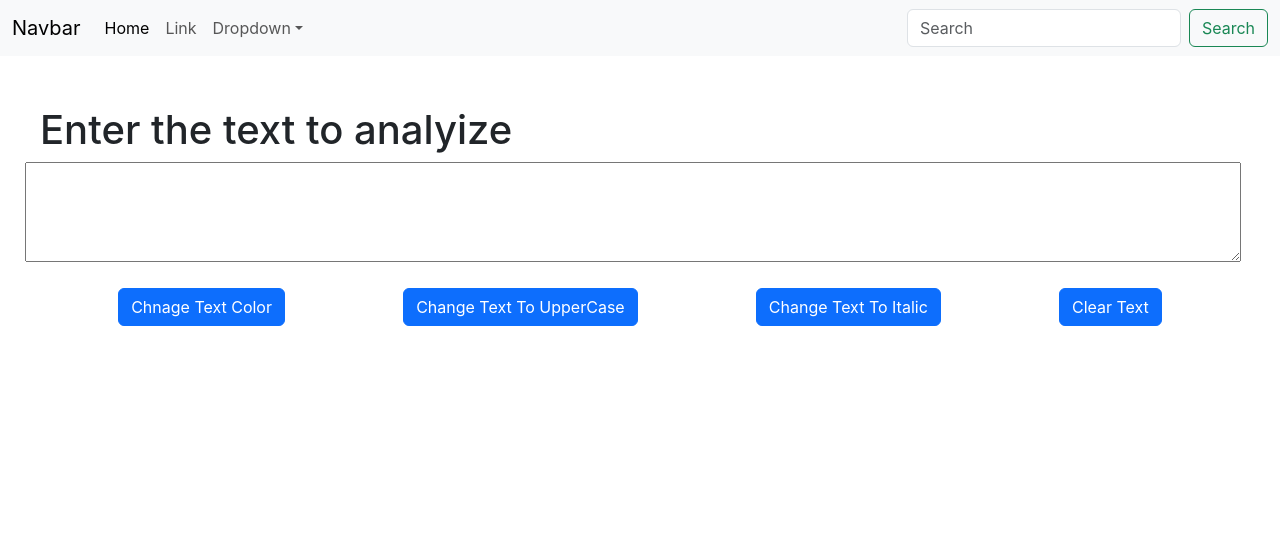
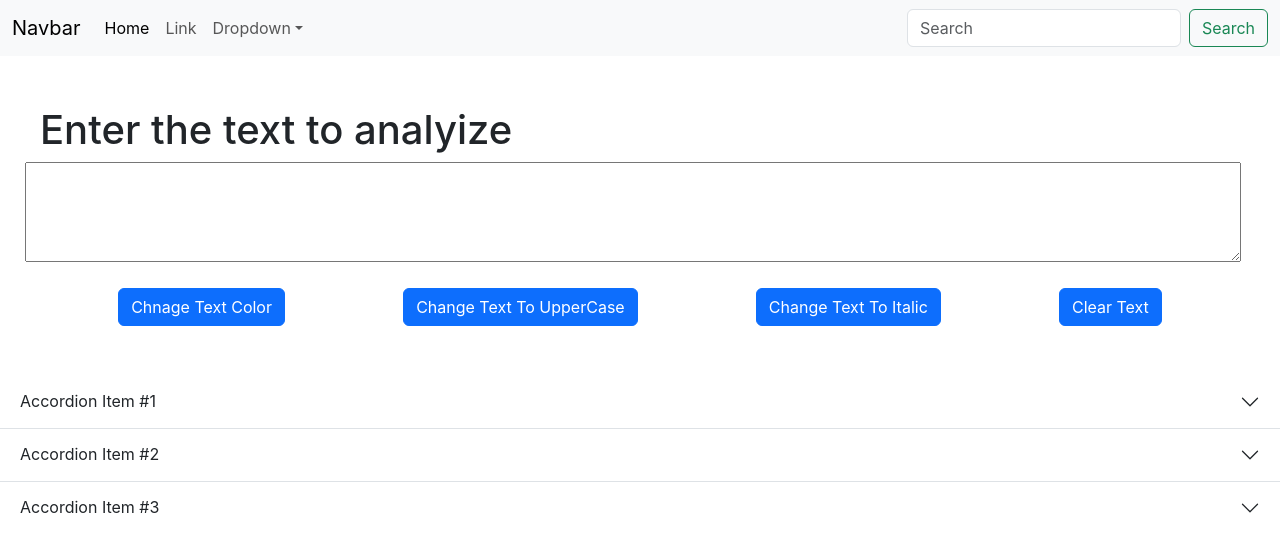
Before and after one commit to Aman-dev2024/typoraft, a React (Create React App) app: page / in a window 1280 px wide. Shown: the top 552 px of the page. Built offline with nearby package versions, Linux system fonts and the light colour scheme.

Commit message:
added footer

```diff
--- a/src/App.js
+++ b/src/App.js
@@ -2,12 +2,14 @@
 import './App.css';
 import Navbar from './components/Navbar';
 import Textarea from './components/Textarea';
+import Footer from './components/Footer';
 
 function App() {
   return (
     <>
     <Navbar></Navbar>
     <Textarea></Textarea>
+    <Footer></Footer>
     </>
   );
 }
--- /dev/null
+++ b/src/components/Footer.js
@@ -0,0 +1,38 @@
+import React from 'react'
+
+export default function Footer() {
+  return (
+    <div class="accordion accordion-flush" id="accordionFlushExample" style={{marginTop:"50px"}}>
+  <div class="accordion-item">
+    <h2 class="accordion-header">
+      <button class="accordion-button collapsed" type="button" data-bs-toggle="collapse" data-bs-target="#flush-collapseOne" aria-expanded="false" aria-controls="flush-collapseOne">
+        Accordion Item #1
+      </button>
+    </h2>
+    <div id="flush-collapseOne" class="accordion-collapse collapse" data-bs-parent="#accordionFlushExample">
+      <div class="accordion-body">Placeholder content for this accordion, which is intended to demonstrate the <code>.accordion-flush</code> class. This is the first item’s accordion body.</div>
+    </div>
+  </div>
+  <div class="accordion-item">
+    <h2 class="accordion-header">
+      <button class="accordion-button collapsed" type="button" data-bs-toggle="collapse" data-bs-target="#flush-collapseTwo" aria-expanded="false" aria-controls="flush-collapseTwo">
+        Accordion Item #2
+      </button>
+    </h2>
+    <div id="flush-collapseTwo" class="accordion-collapse collapse" data-bs-parent="#accordionFlushExample">
+      <div class="accordion-body">Placeholder content for this accordion, which is intended to demonstrate the <code>.accordion-flush</code> class. This is the second item’s accordion body. Let’s imagine this being filled with some actual content.</div>
+    </div>
+  </div>
+  <div class="accordion-item">
+    <h2 class="accordion-header">
+      <button class="accordion-button collapsed" type="button" data-bs-toggle="collapse" data-bs-target="#flush-collapseThree" aria-expanded="false" aria-controls="flush-collapseThree">
+        Accordion Item #3
+      </button>
+    </h2>
+    <div id="flush-collapseThree" class="accordion-collapse collapse" data-bs-parent="#accordionFlushExample">
+      <div class="accordion-body">Placeholder content for this accordion, which is intended to demonstrate the <code>.accordion-flush</code> class. This is the third item’s accordion body. Nothing more exciting happening here in terms of content, but just filling up the space to make it look, at least at first glance, a bit more representative of how this would look in a real-world application.</div>
+    </div>
+  </div>
+</div>
+  )
+}
```
